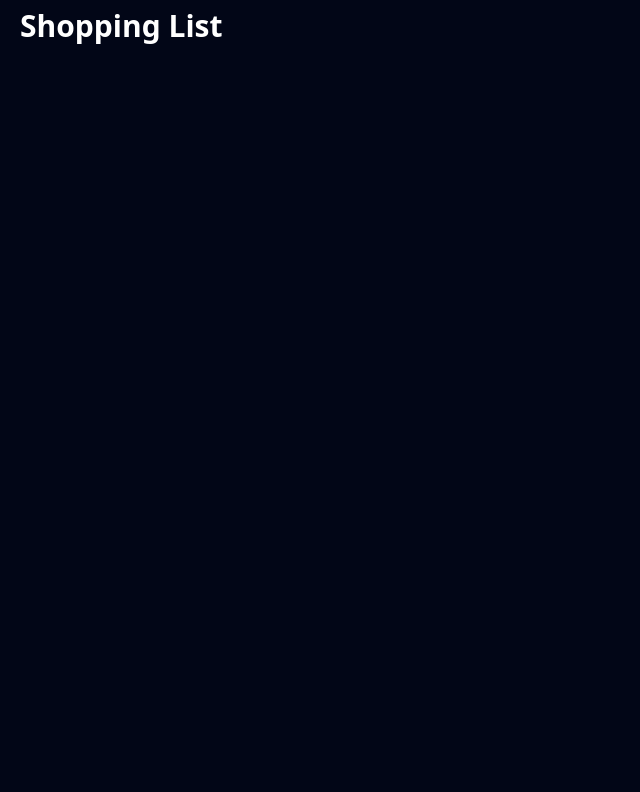
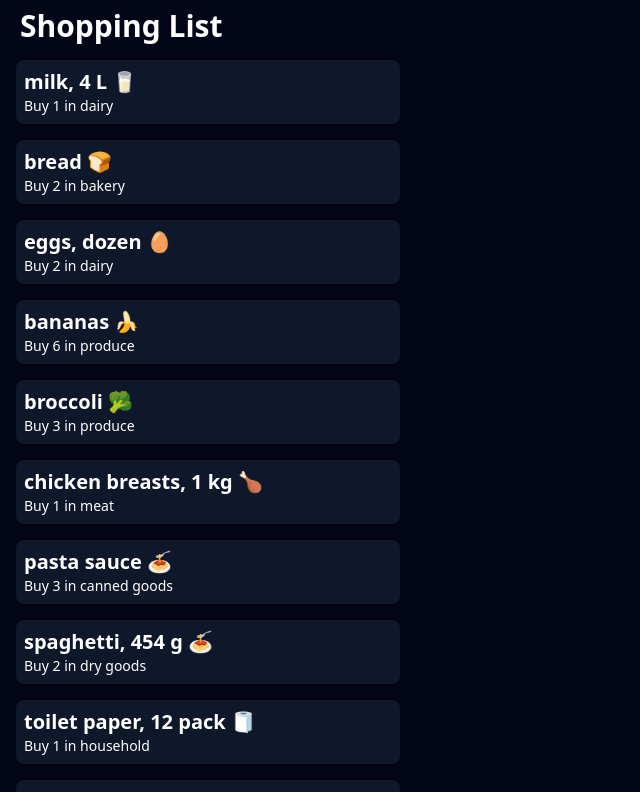
Before and after one commit to K0A1R/cprg306-assignments, a Next.js app: page /week-7 in a window 1280 px wide. Shown: the top 792 px of the page, without its empty margins (0-640 px from the left). Built offline with nearby package versions, Linux system fonts and the light colour scheme.

Commit message:
Update week-7
Update code, page.js (week-7) imports item data from items.json, stores it in a state variable "items".  Passes "items" to item-list component.

Item-list maps through the array of items and calls Item component to display each item as a list item.

```diff
--- a/app/week-7/item-list.js
+++ b/app/week-7/item-list.js
@@ -1,7 +1,13 @@
-export default function ItemList() {
+import Item from "./item";
+
+export default function ItemList({ items }) {
   return (
-    <div>
-      <p>Place Holder</p>
-    </div>
+    <form>
+      <ul>
+        {items.map((item) => (
+          <Item key={item.id} {...item} />
+        ))}
+      </ul>
+    </form>
   );
 }
--- a/app/week-7/item.js
+++ b/app/week-7/item.js
@@ -0,0 +1,12 @@
+export default function Item({ name, quantity, category }) {
+  return (
+    <ul>
+      <li className="bg-slate-900 p-2 m-4 max-w-sm rounded-lg">
+        <h2 className="text-white text-xl font-bold">{name}</h2>
+        <p className="text-white text-sm">
+          Buy {quantity} in {category}
+        </p>
+      </li>
+    </ul>
+  );
+}
--- a/app/week-7/new-item.js
+++ b/app/week-7/new-item.js
@@ -1,7 +1,13 @@
-export default function NewItem() {
+import Item from "./item";
+
+export default function NewItem({ itemList }) {
   return (
     <form>
-      <p>Place Holder</p>
+      <ul>
+        {itemList.map((item) => (
+          <Item key={id} {...item} />
+        ))}
+      </ul>
     </form>
   );
 }
--- a/app/week-7/page.js
+++ b/app/week-7/page.js
@@ -1,8 +1,15 @@
+"use client";
 import ItemList from "./item-list";
+import itemsJson from "./items.json";
+
+import { useState } from "react";
+
 export default function Page() {
+  const [items, setItems] = useState(itemsJson);
   return (
-    <main className="bg-slate-950 h-screen">
+    <main className="bg-slate-950">
       <h1 className="text-white text-3xl font-bold m-2 pl-3">Shopping List</h1>
+      <ItemList items={items} />
     </main>
   );
 }
```
